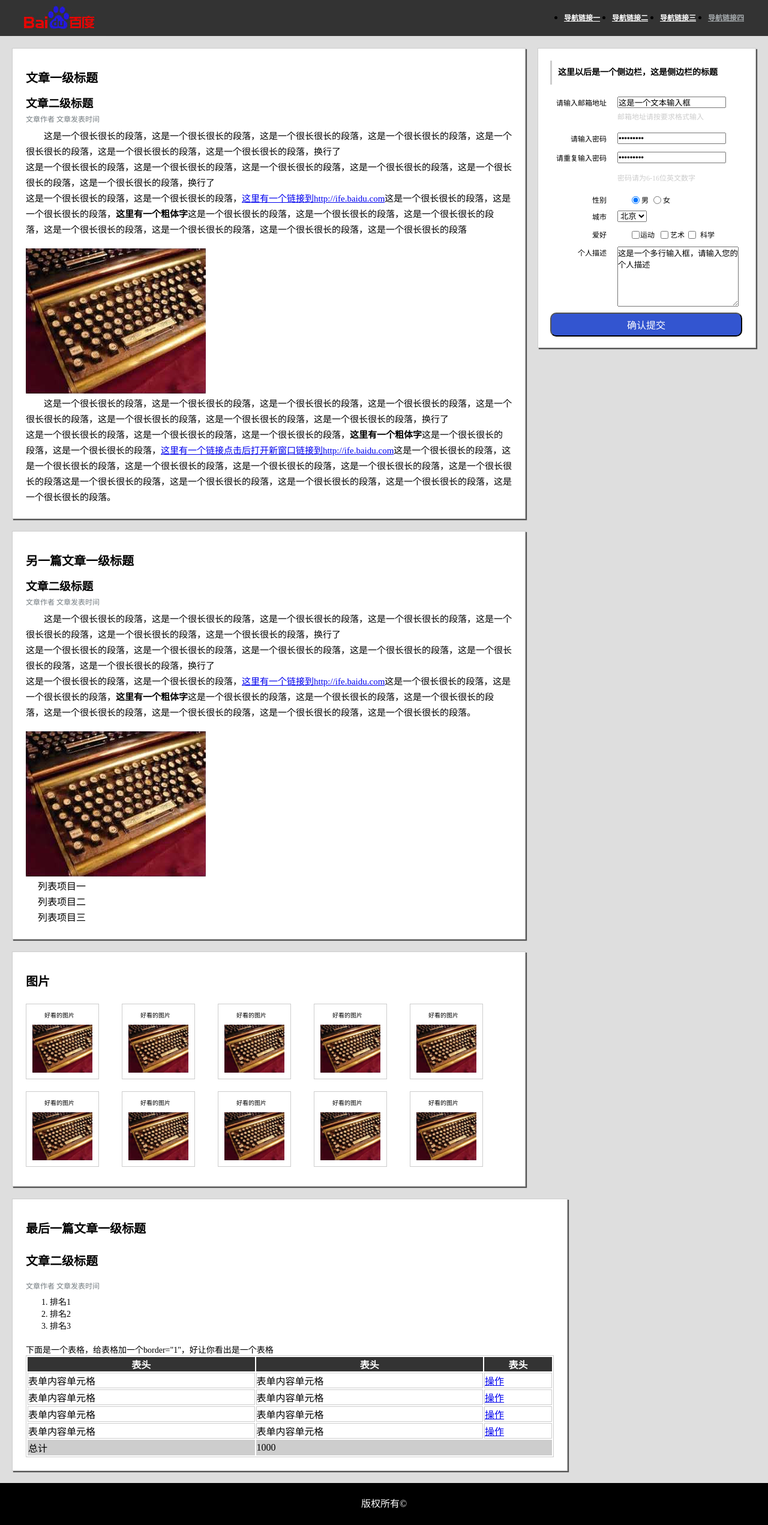
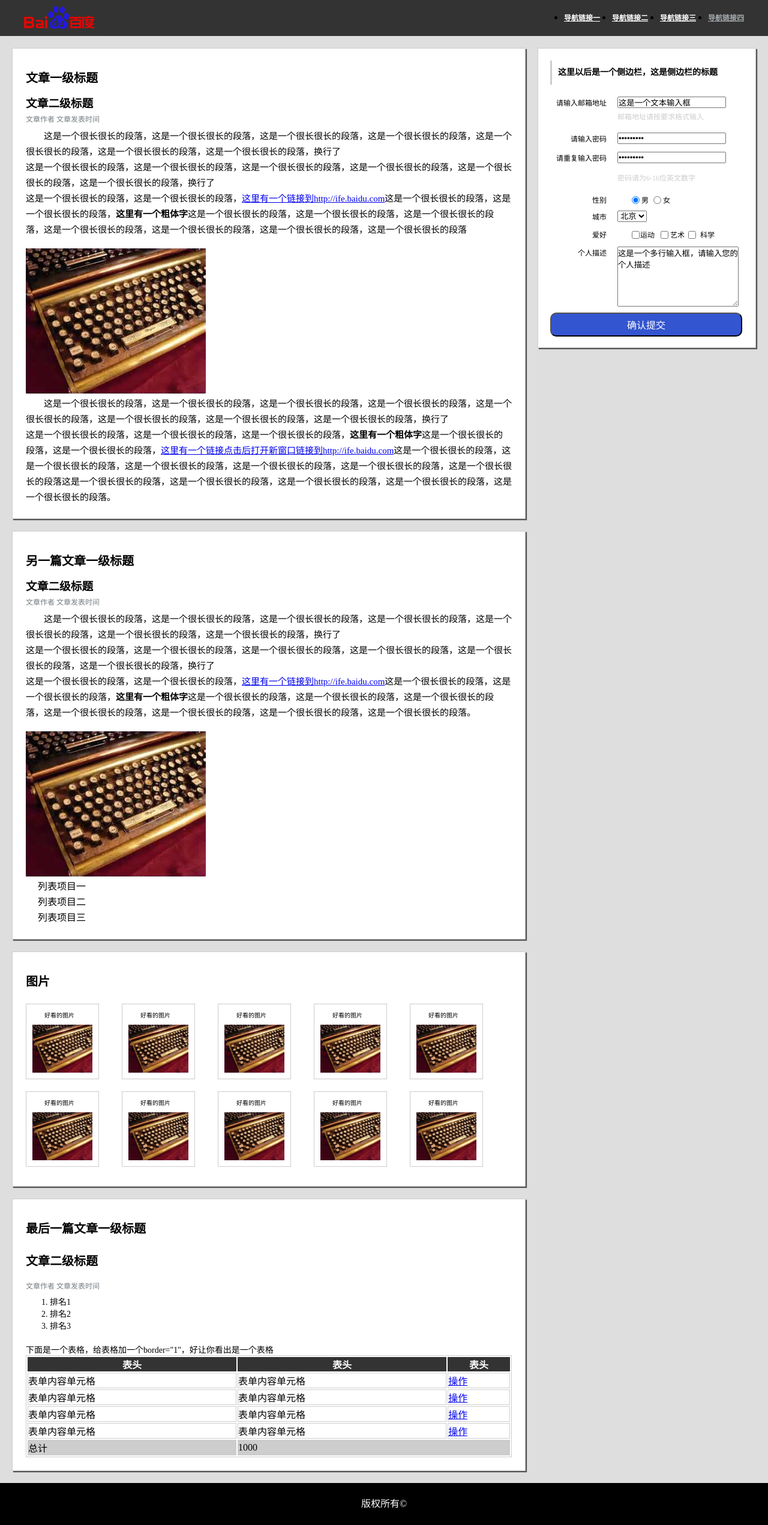
Before and after one commit to bilibiliou/bilibiliou.github.io, a Jekyll site: the page assets/download/ife/demo5/index.html, which Jekyll copies as it is, in a window 1280 px wide. Shown: the whole page at 60% size. Built offline with Jekyll 4.4.1, drawn with Linux system fonts in a browser that asks for light colours.

Commit message:
new version

```diff
--- a/assets/download/ife/demo1/index.html
+++ b/assets/download/ife/demo1/index.html
@@ -18,7 +18,7 @@
 	<span>文章作者</span>
 	<span>文章发表时间</span>
 </div></br>
-<div><span>这是一个很长很长的段落，这是一个很长很长的段落，这是一个很长很长的段落，这是一个很长很长的段落，这是一个很长很长的段落，这是一个很长很长的段落，这是一个很长很长的段落，换行了</span></br><span>这是一个很长很长的段落，这是一个很长很长的段落，这是一个很长很长的段落，这是一个很长很长的段落，这是一个很长很长的段落，这是一个很长很长的段落，换行了</span></br><span>这是一个很长很长的段落，这是一个很长很长的段落，<a href="http://ife.baidu.com">这里有一个链接到http://ife.baidu.com</a>这是一个很长很长的段落，这是一个很长很长的段落，<strong>这里有一个粗体字</strong>这是一个很长很长的段落，这是一个很长很长的段落，这是一个很长很长的段落，这是一个很长很长的段落，这是一个很长很长的段落，这是一个很长很长的段落，这是一个很长很长的段落</span></div></br>
+<div><span>这是一个很长很长的段落，这是一个很长很长的段落，这是1一个很长很长的段落，这是一个很长很长的段落，这是一个很长很长的段落，这是一个很长很长的段落，这是一个很长很长的段落，换行了</span></br><span>这是一个很长很长的段落，这是一个很长很长的段落，这是一个很长很长的段落，这是一个很长很长的段落，这是一个很长很长的段落，这是一个很长很长的段落，换行了</span></br><span>这是一个很长很长的段落，这是一个很长很长的段落，<a href="http://ife.baidu.com">这里有一个链接到http://ife.baidu.com</a>这是一个很长很长的段落，这是一个很长很长的段落，<strong>这里有一个粗体字</strong>这是一个很长很长的段落，这是一个很长很长的段落，这是一个很长很长的段落，这是一个很长很长的段落，这是一个很长很长的段落，这是一个很长很长的段落，这是一个很长很长的段落</span></div></br>
 <img src="image/1.png" />
 <div><span>这是一个很长很长的段落，这是一个很长很长的段落，这是一个很长很长的段落，这是一个很长很长的段落，这是一个很长很长的段落，这是一个很长很长的段落，这是一个很长很长的段落，这是一个很长很长的段落，换行了</span></br><span>这是一个很长很长的段落，这是一个很长很长的段落，这是一个很长很长的段落，<strong>这里有一个粗体字</strong>这是一个很长很长的段落，这是一个很长很长的段落，<a target="-blank" href="http://ife.baidu.com">这里有一个链接点击后打开新窗口链接到http://ife.baidu.com</a>这是一个很长很长的段落，这是一个很长很长的段落，这是一个很长很长的段落，这是一个很长很长的段落，这是一个很长很长的段落，这是一个很长很长的段落这是一个很长很长的段落，这是一个很长很长的段落，这是一个很长很长的段落，这是一个很长很长的段落，这是一个很长很长的段落。</span></div>
 <h2>另一篇文章一级标题</h2>
--- a/assets/download/ife/demo5/index.html
+++ b/assets/download/ife/demo5/index.html
@@ -1,3 +1,4 @@
+
 <!DOCTYPE html>
 <html>
 <head>
@@ -11,18 +12,19 @@
     body{
         background: #dedede;
     }
-	#wrap:after{
+
+    .clear{
+       zoom: 1;
+    }
+    .clear:after{
           display: block;
         clear: both;
         content: "";
         visibility: hidden;
         height: 0;
     }
-	#wrap{
-		zoom: 1;
-	}
+
     #header{
-			float: left;
         height: 60px;
         width: 100%;
         background: #333;
@@ -51,7 +53,7 @@
         color: #A4A9AC;
     }
     #content1, #content2,#content3,#content4{
-		float: left;
+
         border: solid 1px #cdcdcd;
         background: #fff;
         margin: 20px 404px 0 20px;
@@ -104,6 +106,8 @@
         margin-top: 24px;
     }
     #content4{
+
+        margin-right: 404px;
         margin-bottom: 20px;
     }
     #content4 ol li{
@@ -117,7 +121,8 @@
         margin-top: 20px;
     }
     table{
-		width: 880px;
+        width:100%;
+
         height: 146px;
         border: solid 1px #cdcdcd;
     }
@@ -260,10 +265,11 @@
         text-align: center;
         float: left;
     }
+
     </style>
 </head>
 <body>
-<div id="wrap">
+
     <div id="header">
         <img src="image/1.gif" />
         <ul>
@@ -300,7 +306,7 @@
             <li>列表项目三</li>
         </ul>
     </div>
-<div id="content3">
+    <div id="content3" class="clear">
         <h2>图片</h2>
         <ul>
             <li>
@@ -359,8 +365,16 @@
         </ol>
         <span class="tabh">下面是一个表格，给表格加一个border="1"，好让你看出是一个表格</span>
         <table>
-		<tr><th>表头</th><th>表头</th><th>表头</th></tr>
-		<tr><td>表单内容单元格</td><td>表单内容单元格</td><td><a href="#">操作</a></td></tr>
+            <tr>
+                <th>表头</th>
+                <th>表头</th>
+                <th>表头</th>
+            </tr>
+            <tr>
+                <td>表单内容单元格</td>
+                <td>表单内容单元格</td>
+                <td><a href="#">操作</a></td>
+            </tr>
             <tr><td>表单内容单元格</td><td>表单内容单元格</td><td><a href="#">操作</a></td></tr>
             <tr><td>表单内容单元格</td><td>表单内容单元格</td><td><a href="#">操作</a></td></tr>
             <tr><td>表单内容单元格</td><td>表单内容单元格</td><td><a href="#">操作</a></td></tr>
@@ -399,6 +413,6 @@
     <div id="footer">
         <p>版权所有&copy</p>
     </div>
-</div>
+
 </body>
 </html>
```
Lines whose indentation alone changed are shown as unchanged.
